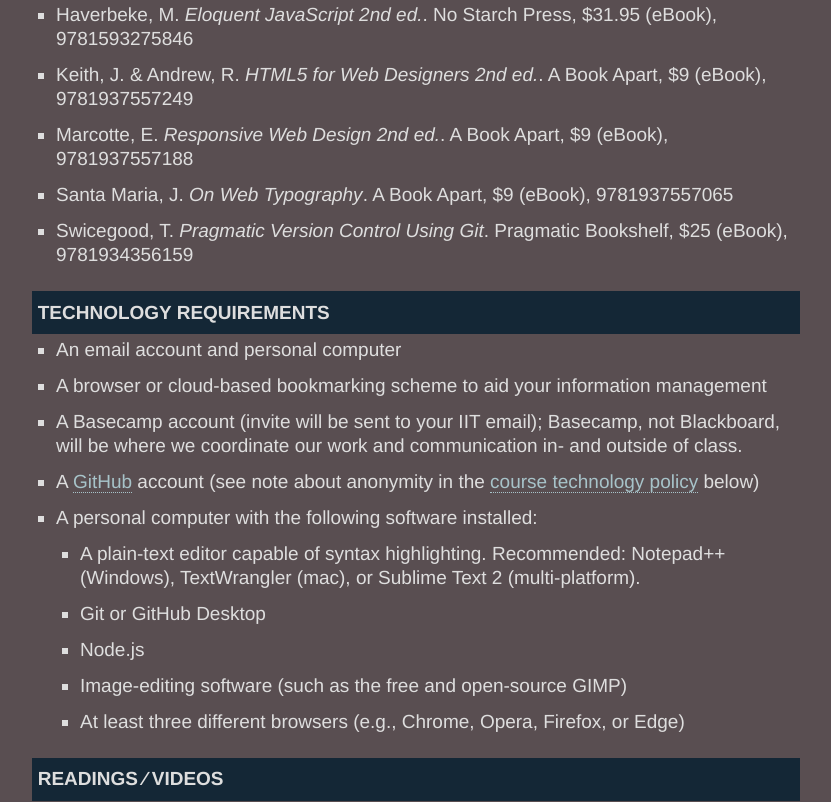
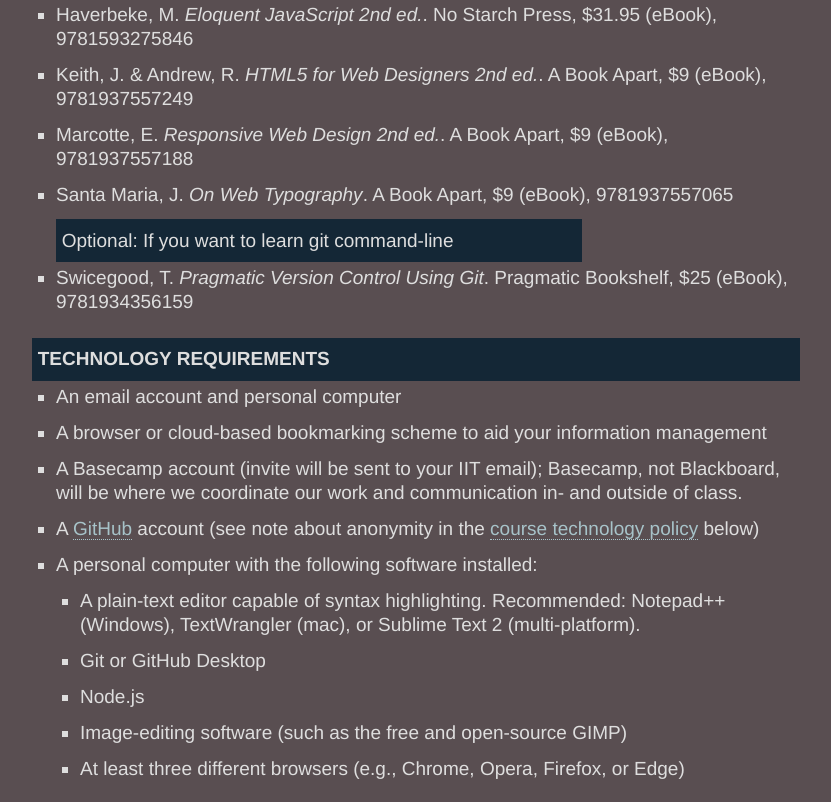
Before and after one commit to dkriegls/itmd-361-spring2019, a plain HTML site: page syllabus.html in a window 1280 px wide. Shown: the part 2052-2854 px from the top of the page, without its empty margins (352-1183 px from the left). Drawn offline with Linux system fonts and the light colour scheme.

Commit message:
changing css for red font

```diff
--- a/css/screen.css
+++ b/css/screen.css
@@ -133,6 +133,13 @@
 h4 {
   text-transform: none;
   padding-bottom: 0.6315789474em;
+}
+h5 {
+  color: #dedede;
+  background-color: #142736;
+  padding: 0.5em 0 0.5em 0.3em;
+  margin-bottom: 0.2em;
+  width: 70%;
 }
 
 /* ========== Layout ========== */
@@ -340,7 +347,8 @@
   width: 120px;
 }
 .redfont {
-	color: red;
+	color: white;
+  background-color: red;
 }
 #tablep {
 	width: 80%
--- a/syllabus.html
+++ b/syllabus.html
@@ -131,6 +131,7 @@
             <li>
               Santa Maria, J. <i>On Web Typography</i>. A Book Apart, $9 (eBook), 9781937557065
             </li>
+            <h5>Optional: If you want to learn git command-line</h5>
             <li>
               Swicegood, T. <i>Pragmatic Version Control Using Git</i>. Pragmatic Bookshelf, $25
               (eBook), 9781934356159
```
